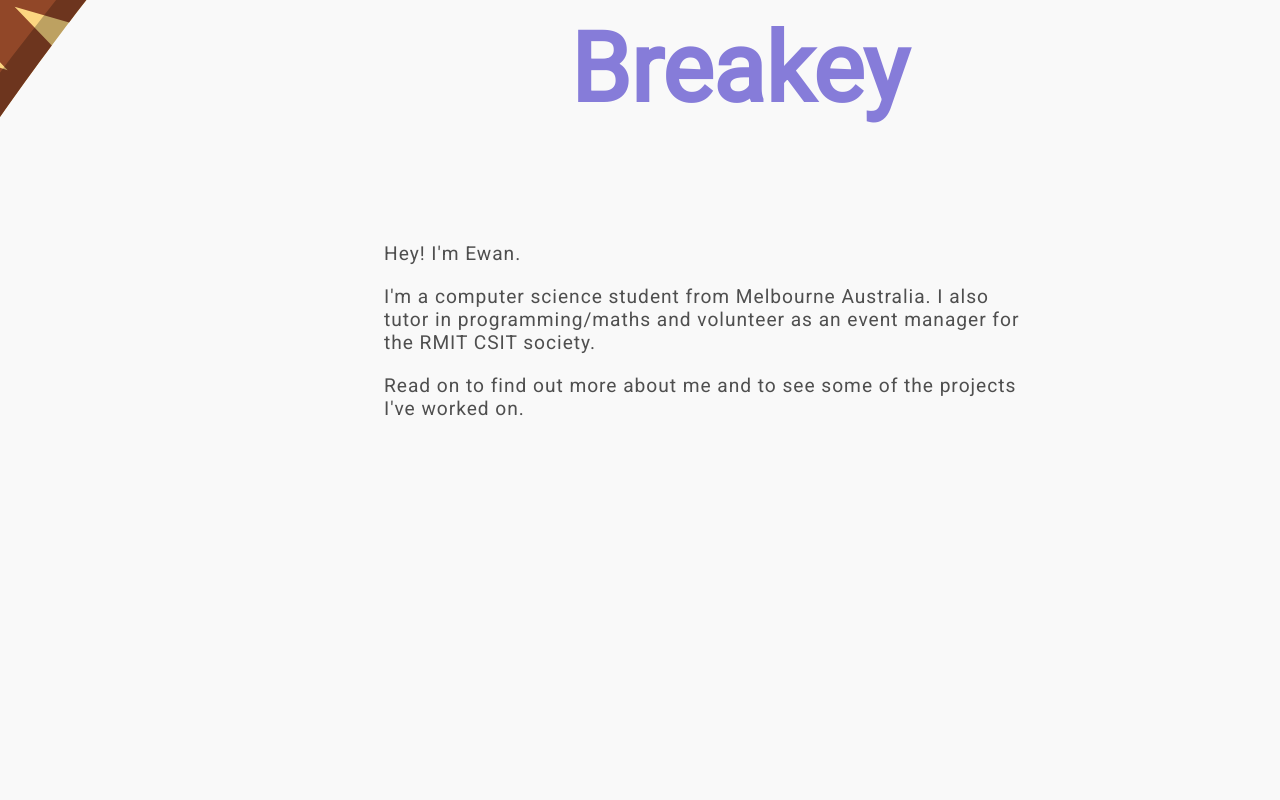
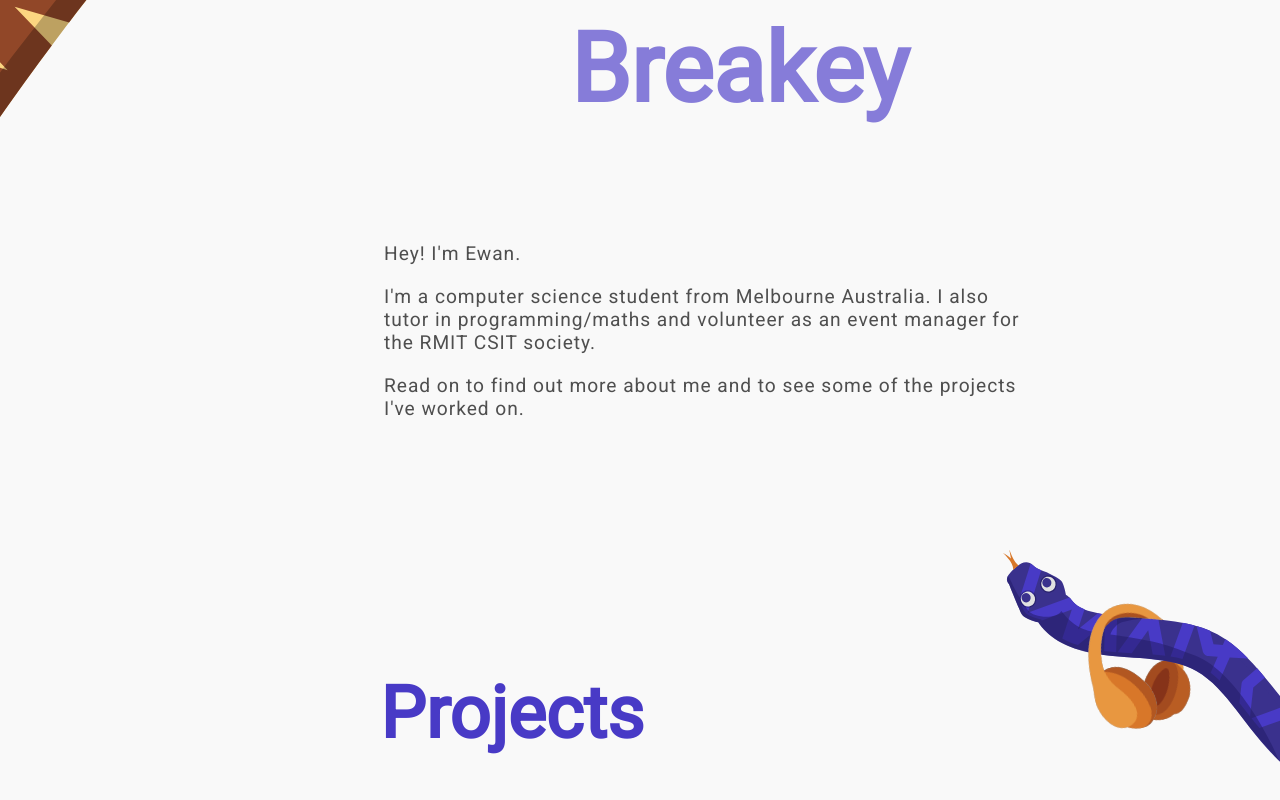
Before and after one commit to giraugh/personal-site, a React (Create React App) app: page / in a window 1280 px wide. Shown: the part 308-1108 px from the top of the page. Before the commit the page ends 800 px from the top, so only its background shows below. Built offline with nearby package versions, Linux system fonts and the light colour scheme.

Commit message:
Add ProjectHeadingSection

```diff
--- a/src/components/App/App.tsx
+++ b/src/components/App/App.tsx
@@ -4,6 +4,7 @@ import { ThemeProvider } from 'styled-components'
 import { theme } from '../../config/theme'
 import TitleSection from '../TitleSection/TitleSection'
 import BioSection from '../BioSection/BioSection'
+import ProjectsHeadingSection from '../ProjectsHeadingSection/ProjectsHeadingSection'
 
 const App: React.FC = () => {
   return (
@@ -11,6 +12,7 @@ const App: React.FC = () => {
       <ThemeProvider theme={theme}>
         <TitleSection />
         <BioSection />
+        <ProjectsHeadingSection />
       </ThemeProvider>
     </div>
   )
--- /dev/null
+++ b/src/components/ProjectsHeadingSection/ProjectsHeadingSection.tsx
@@ -0,0 +1,29 @@
+import React from 'react'
+
+import {
+  Heading,
+  Container,
+  HeadingImageWrapper,
+  HeadingImage,
+} from './projectsHeadingSectionStyle'
+
+const SnakeImage = React.forwardRef((props, ref) => (
+  <HeadingImageWrapper>
+    <HeadingImage
+      alt="A blue snake with headphones"
+      ref={ref}
+      src={`${process.env.PUBLIC_URL}/snake.svg`}
+    />
+  </HeadingImageWrapper>
+))
+
+const ProjectsHeadingSection: React.FC = () => {
+  return (
+    <Container>
+      <Heading>Projects</Heading>
+      <SnakeImage />
+    </Container>
+  )
+}
+
+export default ProjectsHeadingSection
--- /dev/null
+++ b/src/components/ProjectsHeadingSection/projectsHeadingSectionStyle.ts
@@ -0,0 +1,53 @@
+import styled from 'styled-components'
+
+export const Container = styled.div`
+  display: grid;
+  grid-template-columns: 2fr 1fr;
+  width: 100%;
+  height: max(30vh, 300px);
+  margin-top: 10vh;
+  margin-bottom: 50px;
+
+  @media (max-width: 750px) {
+    margin-top: 8vh;
+  }
+`
+
+export const HeadingImageWrapper = styled.div`
+  justify-self: end;
+  width: 300px;
+  overflow: hidden;
+
+  @media (max-width: 750px) {
+    width: 250px;
+  }
+`
+
+// @media (min-width: 550px) {
+//   width: 50%;
+// }
+
+// @media (min-width: 700px) {
+//   width: 40%;
+// }
+export const HeadingImage = styled.img`
+  transform: scaleX(-1) rotate(15deg);
+  position: relative;
+  left: 11%;
+`
+
+export const Heading = styled.h2`
+  position: relative;
+  font-family: ${(p) => p.theme.primaryFont};
+  color: ${(p) => p.theme.primaryBlue};
+  font-size: 4.5em;
+  align-self: center;
+  justify-self: center;
+  padding-left: 20%;
+  padding-top: 15%;
+
+  @media (max-width: 450px) {
+    font-size: 3em;
+    left: 10%;
+  }
+`
```
Also changed, not shown: public/snake.svg (added).
